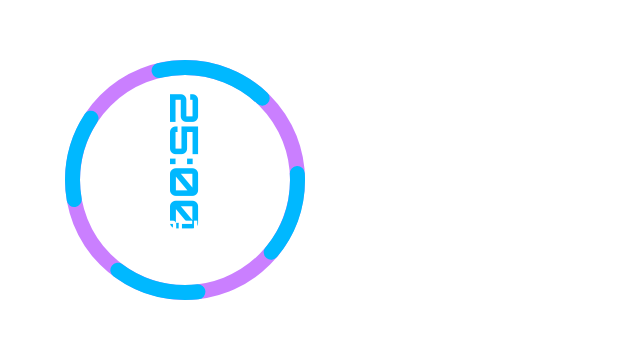
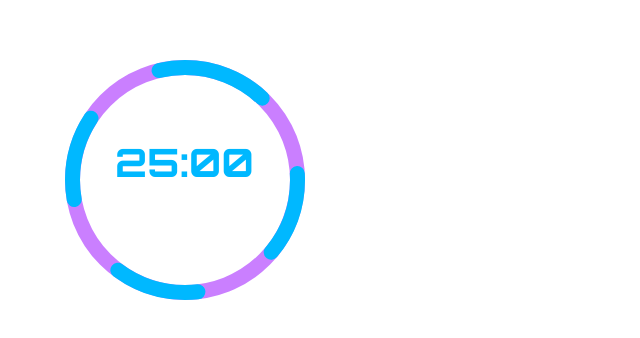
Before and after one commit to PilarCha/Vue-Pomodoro, a Vue app: page / in a window 1280 px wide. Shown: the part 220-558 px from the top of the page, without its empty margins (0-640 px from the left). Built offline with nearby package versions, Linux system fonts and the light colour scheme.

Commit message:
css conditionals in its on way

```diff
--- a/src/assets/styles/timer.css
+++ b/src/assets/styles/timer.css
@@ -44,7 +44,7 @@ body {
   stroke-opacity:.5;
 }
 
-.base-timer__path-remaining {
+path.base-timer__path-remaining {
   stroke-width: 6px;
   stroke-linecap: round;
   transform: rotate(90deg);
```
